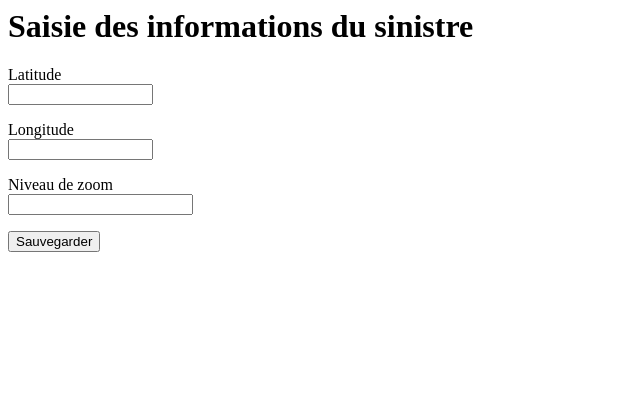
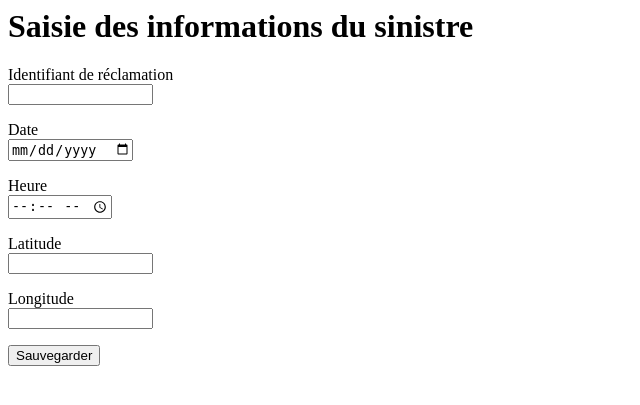
Before and after one commit to Anas-alt-del/Info-Sinistre-Auto, a Flask app: page /infos_sinistre in a window 1280 px wide. Shown: the top 405 px of the page, without its empty margins (0-640 px from the left). Run offline with Flask 3, Linux system fonts and the light colour scheme; parts of the project's set-up code (start-up, migrations or seed data) failed here and were passed over.

Commit message:
updated source code

```diff
--- a/src/Web_App_Infos_Sinistre/forms.py
+++ b/src/Web_App_Infos_Sinistre/forms.py
@@ -1,19 +1,27 @@
+from asyncio.windows_events import NULL
+
 from flask_wtf import FlaskForm  # Base class for all Flask forms
-from wtforms import SubmitField, IntegerField, FloatField  # Field types
+from wtforms import (SubmitField, IntegerField, FloatField,
+                     DateField, TimeField, StringField)  # Field types
 from wtforms.validators import DataRequired  # Validation rules
+
 
 class InfosInputForm(FlaskForm):
     """
     Formulaire d'insertion de données:
-    -Date
-    -Heure
-    -Lat
-    -Long
+    -id_reclamation (nullable)
+    -Date (nullable)
+    -Heure (nullable)
+    -Lat (nullable)
+    -Long (nullable)
     -Niveau de zoom (default 15)
     """
+    id_reclamation = StringField("Identifiant de réclamation", default=None)
 
-    lat =   FloatField("Latitude", validators=[DataRequired()])
-    long =  FloatField("Longitude", validators=[DataRequired()])
+    date = DateField("Date", default=None)
+    heure = TimeField("Heure", default=None)
 
-    zoom =  IntegerField("Niveau de zoom", validators=[DataRequired()])
+    lat = FloatField("Latitude", default=None)
+    long = FloatField("Longitude", default=None)
+
     submit = SubmitField("Sauvegarder")
--- a/src/Web_App_Infos_Sinistre/routes.py
+++ b/src/Web_App_Infos_Sinistre/routes.py
@@ -13,6 +13,9 @@ from flask import Flask, render_template, flash, redirect
 # flash: Displays temporary messages to users (like "Success!" or "Error!")
 # redirect: Sends users to a different URL after an action (like after form submission)
 
+import requests
+# HTTP framework
+
 # from forms import ProjetForm  # Import the project form we defined
 from config import Config  # Import configuration settings
 from forms import InfosInputForm
@@ -25,17 +28,42 @@ app = Flask(__name__)
 # This loads SECRET_KEY and other configuration values
 app.config.from_object(Config)
 
+URI_SERV_DATA = {
+    'chercher_incident': 'http://127.0.0.1:5010/data',
+    'creer_incident': 'http://127.0.0.1:5010/data',
+    'ajouter_reclamation': 'hhttp://127.0.0.1:5010/data/reclamation'
+}
 
-@app.route('/infos_sinistre', methods=['GET', 'POST'])
+@app.route('/infos_sinistre', methods=['GET'])
 def form_info_sinistre():
     inputForm = InfosInputForm()
     if inputForm.validate_on_submit():
-        # If we reach here, the form data is valid!
+        # A faire: validation des inputs
+        # 1. si id_reclamation est égal à None alors on doit avoir la date, l'heure et les coordonnées
+        # 2. si la date, l'heure et les coordonnées sont égales à None alors on doit avoir id_reclamation
+
         inputs = {
+            "id_reclamation": inputForm.id_reclamation.data,
+            "date": inputForm.date.data,
+            "heure": inputForm.heure.data,
             "lat": inputForm.lat.data,
-            "long": inputForm.long.data,
-            "zoom": inputForm.zoom.data
+            "long": inputForm.long.data
         }
+
+        # envoi de la requête GET à serv_data
+        resultat, code = requests.get(URI_SERV_DATA['chercher_incident'])
+
+        # Si code 200 : retourner l'incident
+        if code == 200:
+            pass
+
+        # Si code 210 : proposer à l'utilisateur d'ajouter le id_reclamation à l'incident trouvé (PATCH)
+        if code == 210:
+            pass
+
+        # Si code 404 : proposer à l'utilisateur de collecter les données (POST)
+        if code == 404:
+            pass
 
         return render_template('infos_output.html', data=inputs)
 
--- a/src/Web_App_Infos_Sinistre/templates/form_infos_input.html
+++ b/src/Web_App_Infos_Sinistre/templates/form_infos_input.html
@@ -9,6 +9,27 @@
 
     {# CSRF Protection token: Prevents Cross-Site Request Forgery attacks #}
     {{ form.hidden_tag() }}
+
+    <p>
+        {# Render the label: "Identifiant de réclamation" #}
+        {{ form.id_reclamation.label }}<br>
+        {# Render the input field with width of 15 characters #}
+        {{ form.id_reclamation(size=15) }}
+    </p>
+
+    <p>
+        {# Render the label: "Date" #}
+        {{ form.date.label }}<br>
+        {# Render the input field with width of 10 characters #}
+        {{ form.date(size=10) }}
+    </p>
+
+    <p>
+        {# Render the label: "Heure" #}
+        {{ form.heure.label }}<br>
+        {# Render the input field with width of 10 characters #}
+        {{ form.heure(size=10) }}
+    </p>
 
     <p>
         {# Render the label: "Latitude" #}
@@ -24,13 +45,6 @@
         {{ form.long(size=15) }}
     </p>
 
-        <p>
-            {# Render the label: "Zoom" #}
-            {{ form.zoom.label }}<br>
-            {# Render the input field with width of 15 characters #}
-            {{ form.zoom(size=10) }}
-        </p>
-
     {# SUBMIT BUTTON #}
     <p>
         {# Render the submit button: "Sauvegarder" (Save) #}
--- a/src/Web_App_Infos_Sinistre/templates/infos_output.html
+++ b/src/Web_App_Infos_Sinistre/templates/infos_output.html
@@ -9,6 +9,6 @@
   style="border:0"
   loading="lazy"
   allowfullscreen
-{% block URI %}  src="https://maps.google.com/maps?q={{data.lat}},{{data.long}}&z={{data.zoom}}&output=embed">{% endblock %}
+{% block URI %}  src="https://maps.google.com/maps?q={{data.lat}},{{data.long}}&z=15&output=embed">{% endblock %}
 </iframe>
 {% endblock %}
```
Also changed, not shown: src/Service_Data/serv_data.py (+43 -34 lines). Lines whose indentation alone changed are shown as unchanged.
